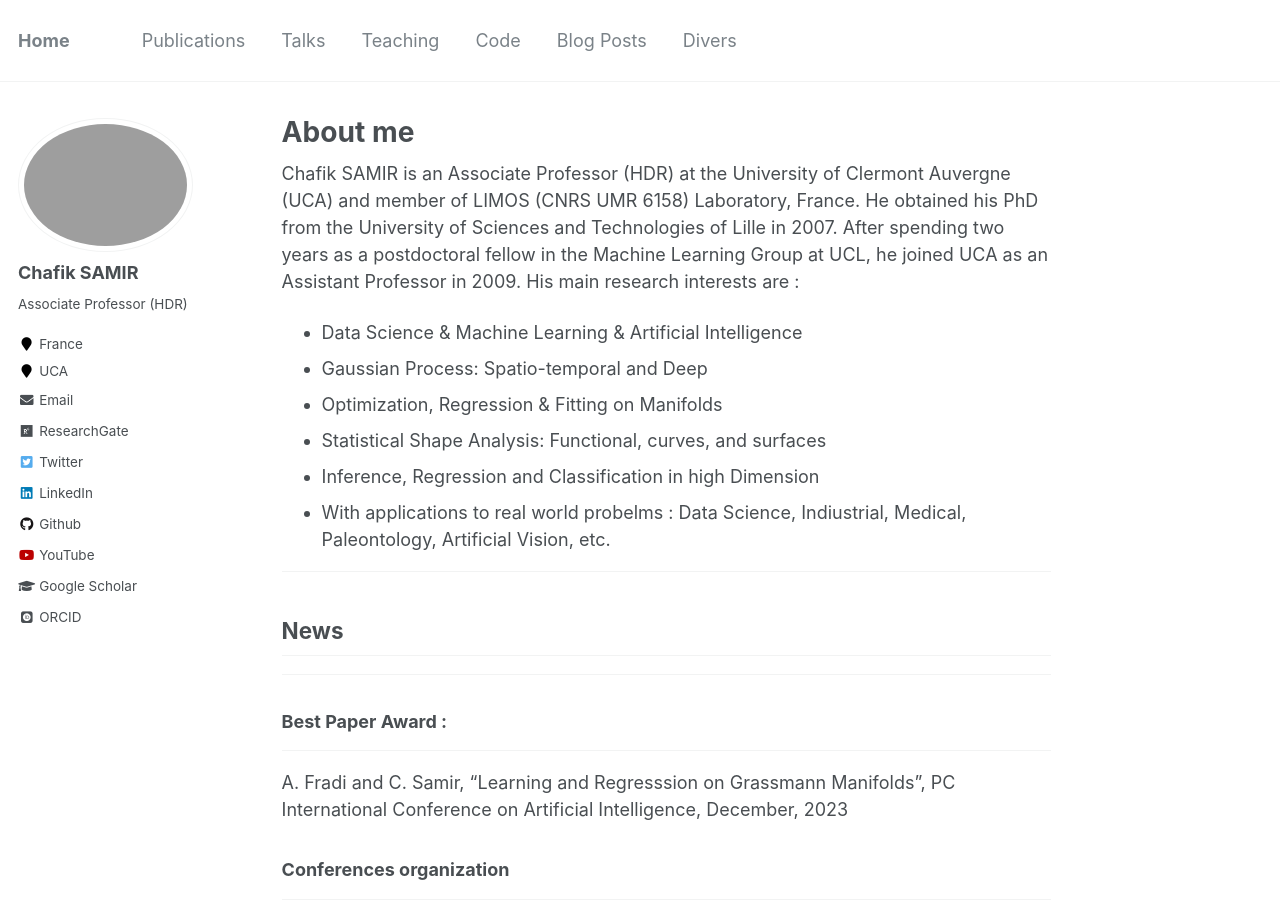
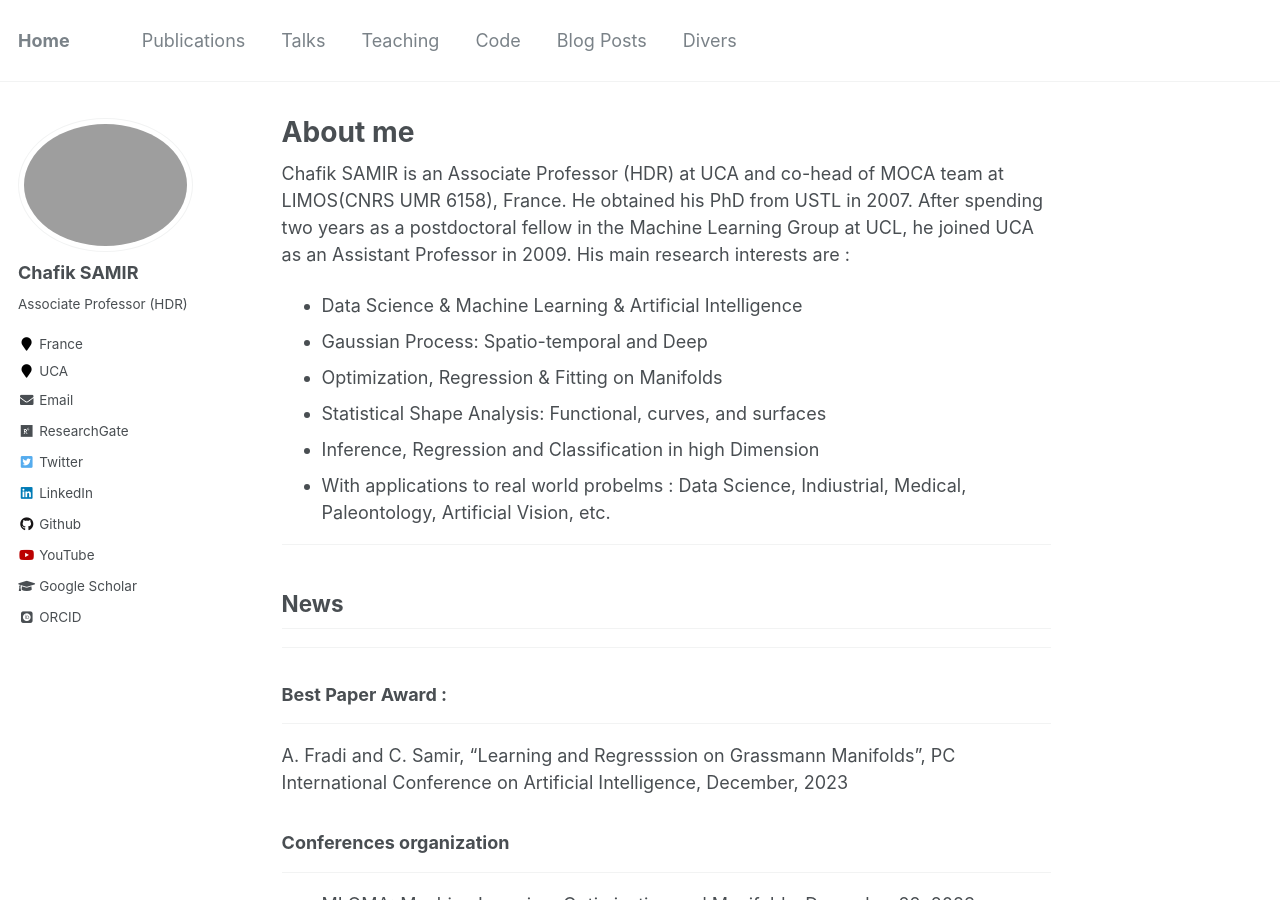
Before and after one commit to Chsamir/chsamir.github.io, a Jekyll site: the page built from _pages/about.md, in a window 1280 px wide and 900 px high. Built offline with Jekyll 4.4.1, drawn with Linux system fonts in a browser that asks for light colours; some web fonts are replaced.

Commit message:
Update about.md

```diff
--- a/_pages/about.md
+++ b/_pages/about.md
@@ -10,7 +10,7 @@
 - /about.html
 
 ---
-Chafik SAMIR is an Associate Professor (HDR) at the University of Clermont Auvergne (UCA) and member of LIMOS (CNRS UMR 6158) Laboratory, France. He obtained his PhD from the University of Sciences and Technologies of Lille in 2007. After spending two years as a postdoctoral fellow in the Machine Learning Group at UCL, he joined UCA as an Assistant Professor in 2009. His main research interests are :
+Chafik SAMIR is an Associate Professor (HDR) at UCA and co-head of MOCA team at  LIMOS(CNRS UMR 6158), France. He obtained his PhD from USTL in 2007. After spending two years as a postdoctoral fellow in the Machine Learning Group at UCL, he joined UCA as an Assistant Professor in 2009. His main research interests are :
 
 - Data Science & Machine Learning & Artificial Intelligence
 - Gaussian Process: Spatio-temporal and Deep
```
